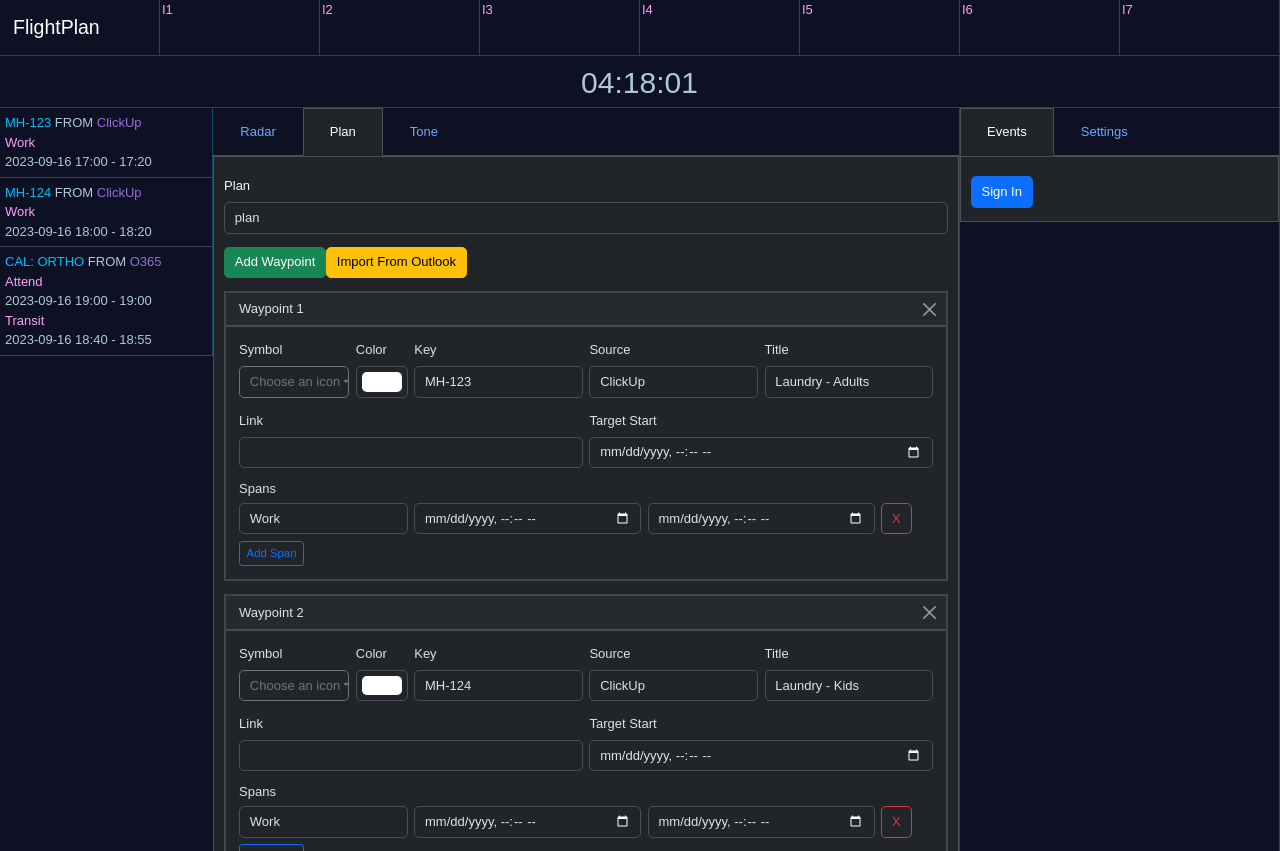
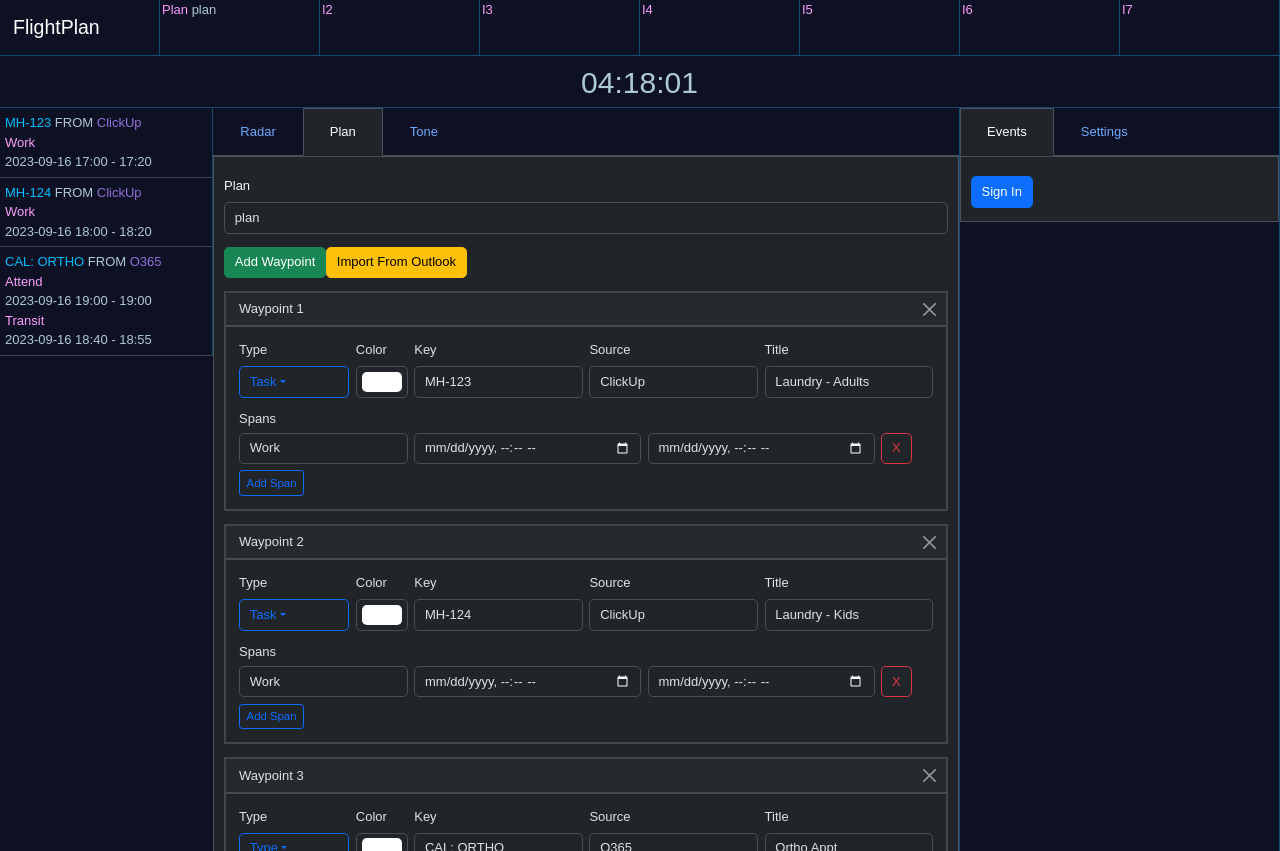
Before and after one commit to armunro/flightplan, a Vue app: page / in a window 1280 px wide. Both pictures are taken after a click on the button "Plan". Built offline with nearby package versions, Linux system fonts and the light colour scheme; a web font is replaced by a local one.

Commit message:
Bug fixes and cleanup

```diff
--- a/src/App.vue
+++ b/src/App.vue
@@ -11,7 +11,7 @@ store.activatePlan(store.plans[0]);
 </script>
 
 <template>
-  <Layout :waypoints="store.activePlan.waypoints"></Layout>
+  <Layout ></Layout>
 </template>
 
 <style scoped>
--- /dev/null
+++ b/src/components/EventTypeDropdown.vue
@@ -0,0 +1,95 @@
+<template>
+  <div class="dropdown">
+    <button
+        class="btn btn-outline-primary dropdown-toggle w-100 text-start"
+        type="button"
+        data-bs-toggle="dropdown"
+        aria-expanded="false"
+    >
+      {{ selectedEvent?.type || 'Type' }}
+    </button>
+    <ul class="dropdown-menu w-100 p-2" style="max-height: 300px; overflow-y: auto;">
+      <li>
+        <input
+            v-model="filter"
+            type="text"
+            class="form-control mb-2"
+            placeholder="Search event types..."
+        />
+      </li>
+      <li
+          v-for="event in filteredEventTypes"
+          :key="event.type"
+          class="dropdown-item d-flex align-items-start gap-2"
+          @click="selectType(event)"
+          style="cursor: pointer;"
+      >
+        <i :class="['fa', event.icon, 'text-primary']"></i>
+        <div>
+          <div class="fw-bold">{{ event.type }}</div>
+          <small class="text-muted">{{ event.description }}</small>
+        </div>
+      </li>
+      <li v-if="filteredEventTypes.length === 0" class="dropdown-item text-muted">
+        No results found.
+      </li>
+    </ul>
+  </div>
+</template>
+
+<script setup>
+import { computed, ref } from 'vue'
+
+const props = defineProps({
+  modelValue: String,
+})
+
+const emit = defineEmits(['update:modelValue'])
+
+const filter = ref('')
+
+const eventTypes = [
+  { type: 'Task', category: 'Action-Oriented', description: 'A concrete item to complete', icon: 'fa-check-square' },
+  { type: 'Errand', category: 'Action-Oriented', description: 'A location-based or physical-world task', icon: 'fa-shopping-basket' },
+  { type: 'Follow-Up', category: 'Action-Oriented', description: 'A reminder to check back or ping someone', icon: 'fa-reply' },
+  { type: 'Delegation', category: 'Action-Oriented', description: 'A task you\'ve handed off to someone else', icon: 'fa-user-tag' },
+  { type: 'Review', category: 'Action-Oriented', description: 'A block of time to review or audit', icon: 'fa-clipboard-check' },
+  { type: 'Email', category: 'Communication', description: 'A message to send or read', icon: 'fa-envelope' },
+  { type: 'Phone', category: 'Communication', description: 'A call to make or expect', icon: 'fa-phone' },
+  { type: 'Meeting', category: 'Communication', description: 'A scheduled conversation or gathering', icon: 'fa-users' },
+  { type: 'Appointment', category: 'Communication', description: 'A scheduled personal or external event', icon: 'fa-calendar-check' },
+  { type: 'Checkpoint', category: 'Planning & Strategy', description: 'A key milestone in a longer process', icon: 'fa-flag-checkered' },
+  { type: 'Deadline', category: 'Planning & Strategy', description: 'A hard end time or due moment', icon: 'fa-hourglass-end' },
+  { type: 'Sync Point', category: 'Planning & Strategy', description: 'Where multiple tasks or people align', icon: 'fa-link' },
+  { type: 'Brainstorm', category: 'Planning & Strategy', description: 'Creative or ideation time', icon: 'fa-lightbulb' },
+  { type: 'Focus Session', category: 'Mental & Emotional', description: 'Dedicated time for deep work', icon: 'fa-bullseye' },
+  { type: 'Break', category: 'Mental & Emotional', description: 'Rest, recovery, or reset', icon: 'fa-mug-saucer' },
+  { type: 'Mood Check', category: 'Mental & Emotional', description: 'Log or reflect on emotional state', icon: 'fa-face-smile' },
+  { type: 'Motivation', category: 'Mental & Emotional', description: 'Inspiration, affirmation, or self-talk', icon: 'fa-quote-left' },
+  { type: 'Note', category: 'Information & Notes', description: 'A textual note or idea', icon: 'fa-sticky-note' },
+  { type: 'Reference', category: 'Information & Notes', description: 'A saved link, file, or document', icon: 'fa-bookmark' },
+  { type: 'Journal', category: 'Information & Notes', description: 'A personal reflection or entry', icon: 'fa-pen-fancy' },
+  { type: 'Transit', category: 'Location-Based', description: 'Movement from one location to another', icon: 'fa-route' },
+  { type: 'Visit', category: 'Location-Based', description: 'A stop at a specific place', icon: 'fa-map-marker-alt' },
+  { type: 'Location Alert', category: 'Location-Based', description: 'Triggered on arrival at a specific place', icon: 'fa-bell-on' },
+  { type: 'Reminder', category: 'Digital & System', description: 'A ping or alert of any kind', icon: 'fa-bell' },
+  { type: 'Form Submission', category: 'Digital & System', description: 'Time to fill or check a form', icon: 'fa-file-signature' },
+  { type: 'System Check', category: 'Digital & System', description: 'Scheduled review of automated systems', icon: 'fa-server' },
+  { type: 'Content Publish', category: 'Digital & System', description: 'Time to post or publish something', icon: 'fa-share-square' },
+]
+
+const selectedEvent = computed(() =>
+    eventTypes.find(event => event.type === props.modelValue) || null
+)
+
+const filteredEventTypes = computed(() =>
+    eventTypes.filter(event =>
+        event.type.toLowerCase().includes(filter.value.toLowerCase()) ||
+        event.description.toLowerCase().includes(filter.value.toLowerCase())
+    )
+)
+
+function selectType(event) {
+  emit('update:modelValue', event.type)
+}
+</script>
--- a/src/components/Events.vue
+++ b/src/components/Events.vue
@@ -5,8 +5,8 @@
 
     <ul class="list-group" v-if="events.length">
       <li class="list-group-item" v-for="event in events" :key="event.id">
-        <strong>{{ event.subject }}</strong><br />
-        {{ new Date(event.start.dateTime).toLocaleString() }} - {{ new Date(event.end.dateTime).toLocaleString() }}
+        <strong class="fp-ref">{{ event.subject }}</strong><br />
+        {{ new Date(event.start.dateTime).toLocaleString() }} <br> {{ new Date(event.end.dateTime).toLocaleString() }}
       </li>
     </ul>
     <p v-else-if="account">No events found.</p>
--- a/src/components/Layout.vue
+++ b/src/components/Layout.vue
@@ -8,22 +8,18 @@ import Events from "./Events.vue";
 import PlanEditor from "./PlanEditor.vue";
 import Tone from "./Tone.vue";
 import Clock from "./Clock.vue";
-import IconDropdown from "./IconDropdown.vue";
+import {planStore} from '../stores/PlanStore.js';
 
-const { waypoints, time } = defineProps({
-  waypoints: {
-    type: Array,
-    default: () => []
-  }
-})
+const store = planStore();
+
 
 const rightPages = [
   { title: 'Events', component: Events, },
   { title: 'Settings', component: Timer }
 ]
 const middlePages = [
-  { title: 'Radar', component: Radar, props:{ width:700, height:600,waypoints: waypoints } },
-  { title: 'Plan', component: PlanEditor, props:{ waypoints: waypoints } },
+  { title: 'Radar', component: Radar, props:{ width:700, height:600,waypoints: store.activePlan.waypoints } },
+  { title: 'Plan', component: PlanEditor },
   { title: 'Tone', component: Tone, props:{} },
 
 
@@ -40,7 +36,9 @@ onMounted(() => {
       <div class="info-slot p-3">
         <a class="navbar-brand" href="#">FlightPlan</a>
       </div>
-      <div class="info-slot"><span class="fp-label">I1</span></div>
+      <div class="info-slot"><span class="fp-label">Plan</span>
+      {{ store.activePlan.name}}
+      </div>
       <div class="info-slot"><span class="fp-label">I2</span></div>
       <div class="info-slot"><span class="fp-label">I3</span></div>
       <div class="info-slot"><span class="fp-label">I4</span></div>
@@ -57,7 +55,7 @@ onMounted(() => {
     <div class="row main-container">
       <div class="col-md-2 p-0">
         <div class="fp-frame">
-          <CardList :waypoints="waypoints" />
+          <CardList :waypoints="store.activePlan.waypoints" />
         </div>
       </div>
       <div id="fp-radar-viewport" class="col-md-7 fp-frame overflow-hidden" style="border-right: 1px solid #134970FF">
--- a/src/components/PlanEditor.vue
+++ b/src/components/PlanEditor.vue
@@ -3,7 +3,7 @@
 
     <div class="mb-3">
       <label class="form-label">Plan</label>
-      <input v-model="planName" class="form-control" placeholder="Enter plan name" />
+      <input v-model="store.activePlan.name" class="form-control" placeholder="Enter plan name"/>
     </div>
 
     <div class="mb-3">
@@ -11,46 +11,35 @@
       <button class="btn btn-warning" @click="importOutlook">Import From Outlook</button>
     </div>
 
-    <div v-for="(wp, index) in waypoints" :key="index" class="card mb-3">
+    <div v-for="(wp, index) in store.activePlan.waypoints" :key="index" class="card mb-3">
       <div class="card-header position-relative">
         <i :class="wp.Symbol.Class" :style="{color: wp.Symbol.Color}"></i>Waypoint {{ index + 1 }}
-        <button type="button" class="btn-close position-absolute top-0 end-0 m-2" @click="removeWaypoint(index)" aria-label="Close"></button>
+        <button type="button" class="btn-close position-absolute top-0 end-0 m-2" @click="removeWaypoint(index)"
+                aria-label="Close"></button>
       </div>
       <div class="card-body">
 
 
         <div class="row g-2">
           <div class="col-md-2">
-            <label class="form-label">Symbol</label>
-            <IconDropdown v-model="wp.Symbol.Class" ></IconDropdown>
-
+            <label class="form-label">Type</label>
+            <EventTypeDropdown v-model="wp.Type"></EventTypeDropdown>
           </div>
           <div class="col-md-1">
             <label class="form-label"> Color</label>
-            <input v-model="wp.Symbol.Color" type="color" class="form-control form-control-color w-100" />
+            <input v-model="wp.Symbol.Color" type="color" class="form-control form-control-color w-100"/>
           </div>
           <div class="col-md-3">
             <label class="form-label">Key</label>
-            <input v-model="wp.Key" class="form-control" />
+            <input v-model="wp.Key" class="form-control"/>
           </div>
           <div class="col-md-3">
             <label class="form-label">Source</label>
-            <input v-model="wp.Source" class="form-control" />
+            <input v-model="wp.Source" class="form-control"/>
           </div>
           <div class="col-md-3">
             <label class="form-label">Title</label>
-            <input v-model="wp.Title" class="form-control" />
-          </div>
-        </div>
-
-        <div class="row g-2 mt-2">
-          <div class="col-md-6">
-            <label class="form-label">Link</label>
-            <input v-model="wp.Link" class="form-control" />
-          </div>
-          <div class="col-md-6">
-            <label class="form-label">Target Start</label>
-            <input v-model="wp.TargetStart" type="datetime-local" class="form-control" />
+            <input v-model="wp.Title" class="form-control"/>
           </div>
         </div>
 
@@ -60,13 +49,13 @@
           <div v-for="(span, sIndex) in wp.Spans" :key="sIndex" class="row g-2 mb-2">
             <div class="col-md-3">
 
-              <input v-model="span.Type" class="form-control" placeholder="Type" />
+              <input v-model="span.Type" class="form-control" placeholder="Type"/>
             </div>
             <div class="col-md-4">
-              <input v-model="span.Start" type="datetime-local" class="form-control" placeholder="Start" />
+              <input v-model="span.Start" type="datetime-local" class="form-control" placeholder="Start"/>
             </div>
             <div class="col-md-4">
-              <input v-model="span.End" type="datetime-local" class="form-control" placeholder="End" />
+              <input v-model="span.End" type="datetime-local" class="form-control" placeholder="End"/>
             </div>
             <div class="col-md-1">
               <button class="btn btn-outline-danger" @click="removeSpan(index, sIndex)">X</button>
@@ -77,14 +66,16 @@
       </div>
     </div>
 
-    <pre class="mt-4">{{ JSON.stringify({ name: planName, waypoints }, null, 2) }}</pre>
+    <pre class="mt-4">{{ JSON.stringify(store.activePlan, null, 2) }}</pre>
   </div>
 </template>
 
 <script setup>
-import { reactive, ref } from 'vue';
+import {reactive, ref} from 'vue';
 import IconDropdown from "./IconDropdown.vue";
 import {planStore} from '../stores/PlanStore.js';
+import EventTypeDropdown from "./EventTypeDropdown.vue";
+
 const store = planStore();
 
 const getTodayName = () => {
@@ -93,11 +84,8 @@ const getTodayName = () => {
 };
 
 
-const planName = ref(reactive(store.activePlan.name));
-const waypoints = store.activePlan.waypoints;
-
 function addWaypoint() {
-  waypoints.push({
+  store.activePlan.waypoints.push({
     Type: 'Task',
     Key: '',
     Source: '',
@@ -105,16 +93,16 @@ function addWaypoint() {
     Link: '',
     TargetStart: '',
     Spans: [],
-    Symbol: { Class: '', Unicode: '', Color: '#000000' }
+    Symbol: {Class: '', Unicode: '', Color: '#000000'}
   });
 }
 
 function removeWaypoint(index) {
-  waypoints.splice(index, 1);
+  store.activePlan.waypoints.splice(index, 1);
 }
 
 function addSpan(wpIndex) {
-  waypoints[wpIndex].Spans.push({
+  store.activePlan.waypoints[wpIndex].Spans.push({
     Type: '',
     Start: '',
     End: ''
@@ -122,7 +110,7 @@ function addSpan(wpIndex) {
 }
 
 function removeSpan(wpIndex, sIndex) {
-  waypoints[wpIndex].Spans.splice(sIndex, 1);
+  store.activePlan.waypoints[wpIndex].Spans.splice(sIndex, 1);
 }
 </script>
 
```
